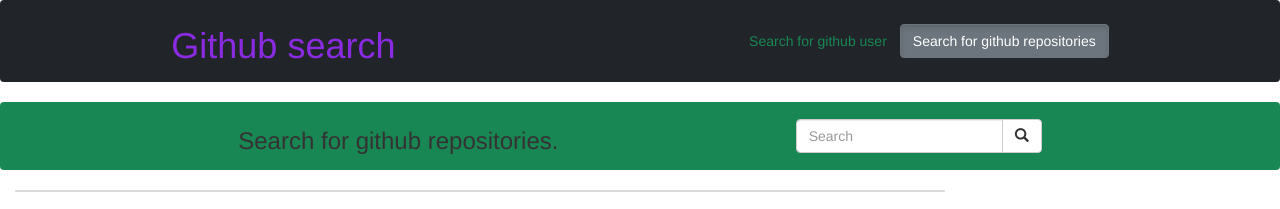
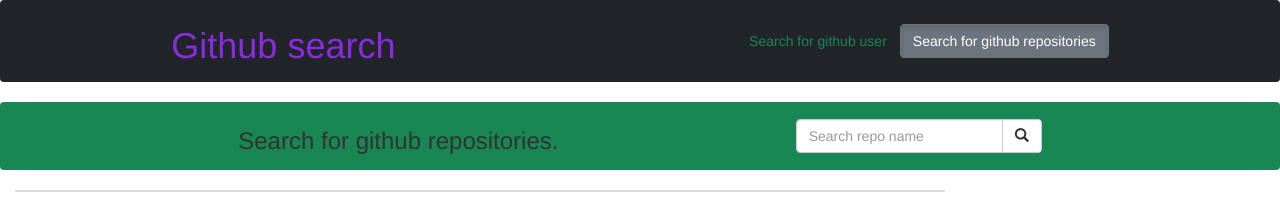
Before and after one commit to lelemoyog/core-IPs-2, an Angular app: page /searchrepository in a window 1280 px wide. Shown: the top 209 px of the page. Built offline with nearby package versions, Linux system fonts and the light colour scheme.

Commit message:
added eerror handling

```diff
--- a/src/app/search-repository/search-repository.component.html
+++ b/src/app/search-repository/search-repository.component.html
@@ -2,7 +2,7 @@
     <h3>Search for github repositories.</h3>
   <form class="">
   <div class="input-group">
-    <input type="text" class="form-control" name="userinput" [(ngModel)]="searchRepoQuery" placeholder="Search" />
+    <input type="text" class="form-control" name="userinput" [(ngModel)]="searchRepoQuery" placeholder="Search repo name" />
     <div class="input-group-btn">
       <button class="btn btn-default" type="submit" (click)="search()">
         <i class="glyphicon glyphicon-search"></i>
--- a/src/app/search-user/search-user.component.html
+++ b/src/app/search-user/search-user.component.html
@@ -2,7 +2,7 @@
     <h3>Search for github user.</h3>
   <form class="">
   <div class="input-group">
-    <input type="text" class="form-control" name="userinput" [(ngModel)]="searchuserQuery" placeholder="Search" required/>
+    <input type="text" class="form-control" name="userinput" [(ngModel)]="searchuserQuery" placeholder="Search user name" required/>
     <div class="input-group-btn">
       <button class="btn btn-default" type="submit" (click)="search()" >
         <i class="glyphicon glyphicon-search"></i>
```
